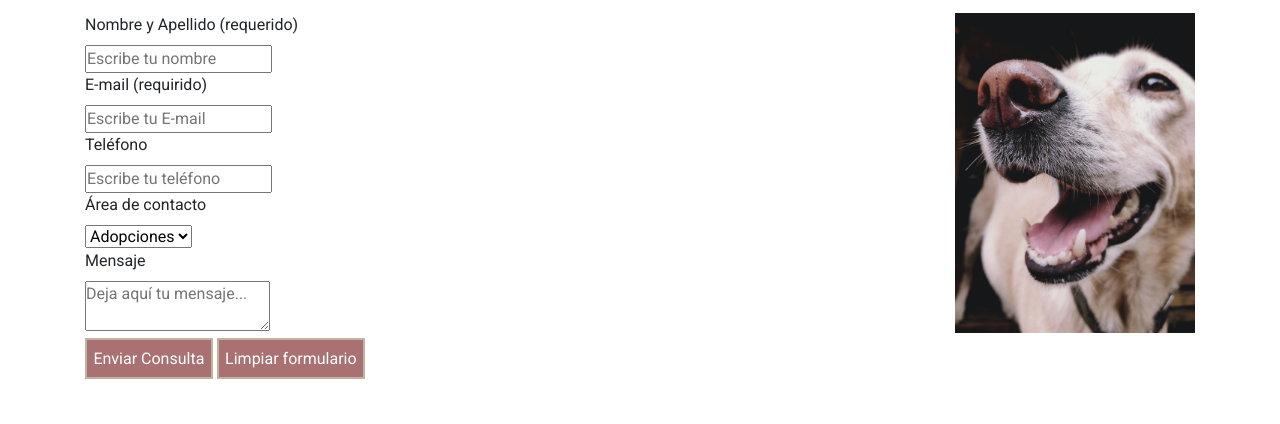
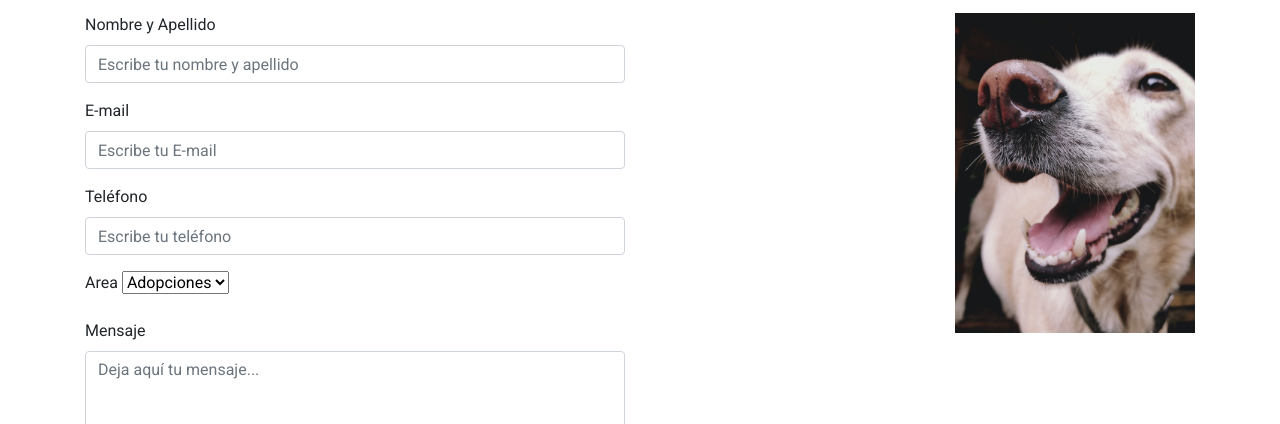
Before and after one commit to nbogado/proyect_final, a plain HTML site: page pages/contacto.html in a window 1280 px wide. Shown: the part 201-625 px from the top of the page. Drawn offline with Linux system fonts and the light colour scheme.

Commit message:
Se agrega boostrap en el formulario

```diff
--- a/pages/contacto.html
+++ b/pages/contacto.html
@@ -49,33 +49,41 @@
                         interesado.</p>
                 </div>
                 <div class="col-lg-6 text-lg-left">
-                    <form action="formulario_de_contacto.php" method="post">
-                        <label for="nombre_y_apellido">Nombre y Apellido (requerido)</label><br>
-                        <input type="text" name="nombre_y_apellido" placeholder="Escribe tu nombre"><br>
-
-                        <label for="email">E-mail (requirido)</label><br>
-                        <input type="text" name="email" placeholder="Escribe tu E-mail"><br>
-
-                        <label for="telefono">Teléfono</label><br>
-                        <input type="text" name="telefono" placeholder="Escribe tu teléfono"><br>
-
-                        <label for="asunto">Área de contacto</label><br>
-                        <select name="asunto" id="asunto">
-                            <option value="Adopciones">Adopciones</option>
-                            <option value="Donaciones">Donaciones</option>
-                            <option value="Voluntarios">Voluntarios</option>
-                            <option value="Otros">Otros</option>
-                        </select><br>
-
-                        <label for="mensaje">Mensaje</label><br>
-                        <textarea name="mensaje" placeholder="Deja aquí tu mensaje..."></textarea><br>
-
-                        <input type="submit" name="enviar_formulario" value="Enviar Consulta">
-                        <input type="reset" value="Limpiar formulario">
+                    <form>
+                        <div class="form-group" action="formulario_de_contacto.php" method="post">
+                            <label for="nombre_y_apellido">Nombre y Apellido</label>
+                            <input type="text" class="form-control" id="InputNombreApellido"
+                                aria-describedby="emailHelp" name="nombre_y_apellido"
+                                placeholder="Escribe tu nombre y apellido">
+                        </div>
+                        <div class="form-group">
+                            <label for="email">E-mail</label>
+                            <input type="text" class="form-control" id="InputEmail" name="email"
+                                placeholder="Escribe tu E-mail">
+                        </div>
+                        <div class="form-group">
+                            <label for="telefono">Teléfono</label>
+                            <input type="text" class="form-control" name="telefono" placeholder="Escribe tu teléfono">
+                        </div>
+                        <div class="form-group">
+                            <label for="area">Area</label>
+                            <select name="area" id="area">
+                                <option value="Adopciones">Adopciones</option>
+                                <option value="Donaciones">Donaciones</option>
+                                <option value="Voluntarios">Voluntarios</option>
+                                <option value="Otros">Otros</option>
+                            </select>
+                        </div>
+                        <div class="form-group">
+                            <label for="mensaje">Mensaje</label>
+                            <textarea class="form-control" name="mensaje" placeholder="Deja aquí tu mensaje..." rows="3"></textarea>
+                        </div>
+                        <button type="submit" class="btn btn-primary">Enviar</button>
                     </form>
                 </div>
                 <div class="col-lg-6 text-lg-right">
-                    <img id="imagen_perro_form_contacto" class="imagen_contacto_form" src="../img/contacto.jpg" alt="Imagen de perro feliz">
+                    <img id="imagen_perro_form_contacto" class="imagen_contacto_form" src="../img/contacto.jpg"
+                        alt="Imagen de perro feliz">
                 </div>
             </div>
         </div>
```
Also changed, not shown: index.html (+1 -3 lines).
